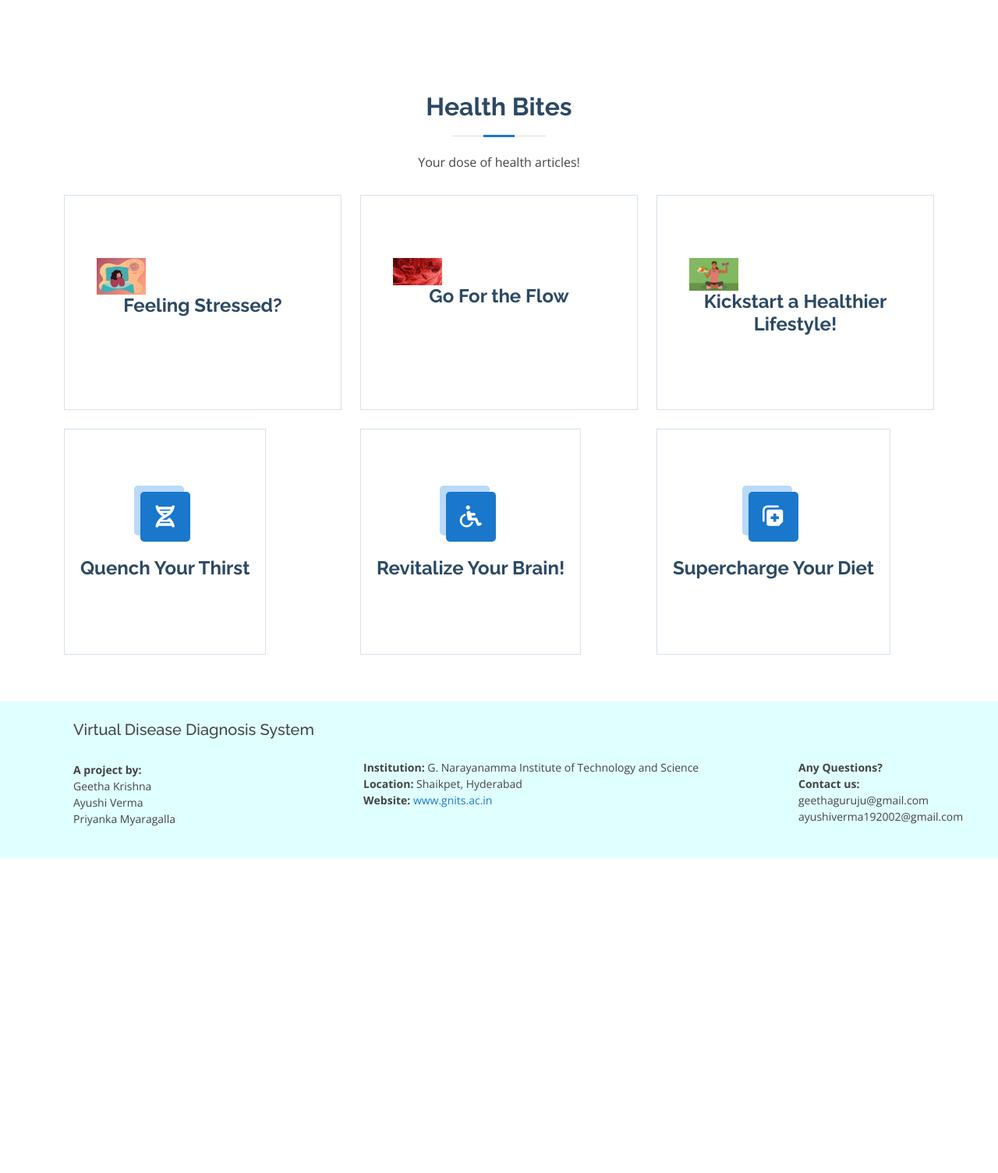
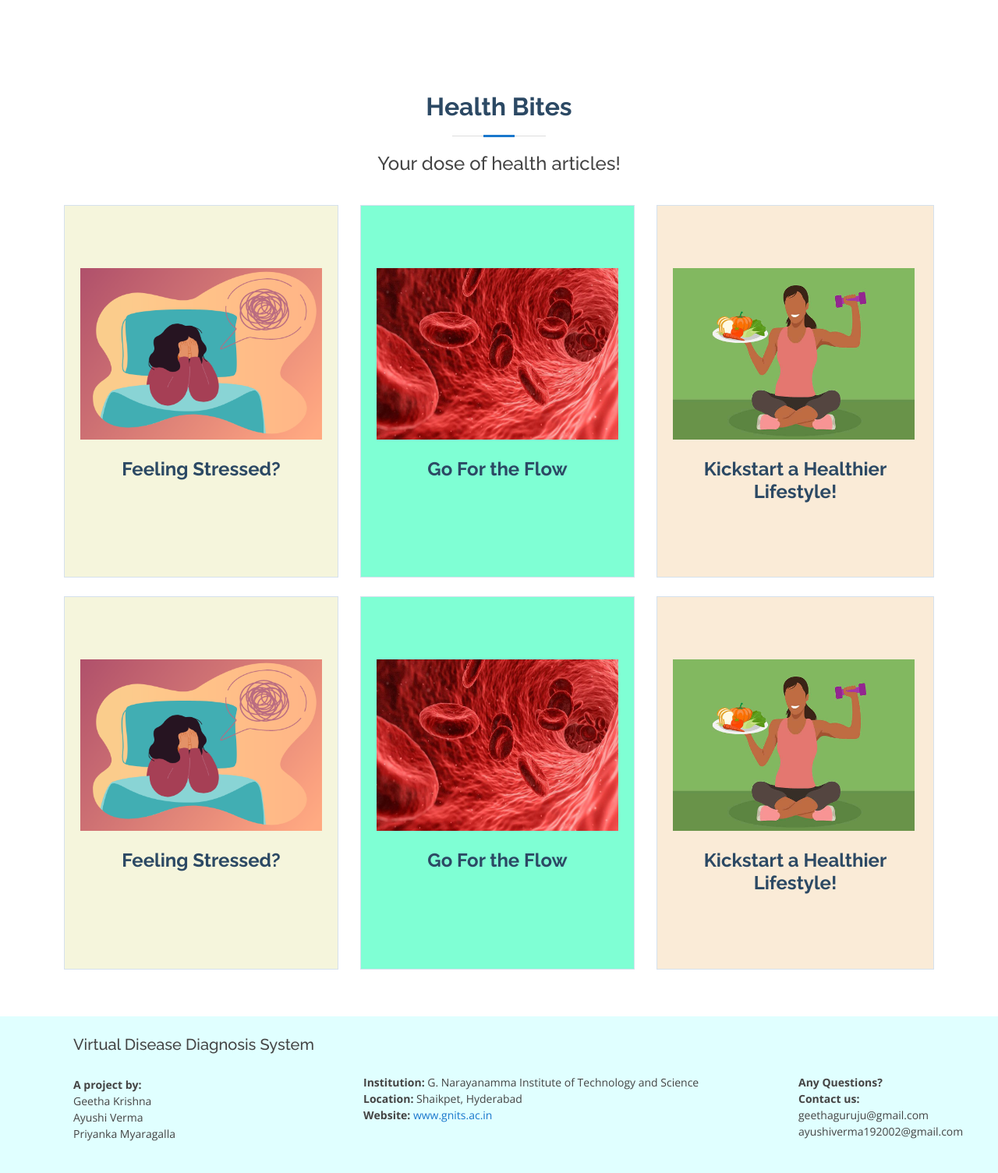
Before and after one commit to geethaguruju/Virtual-Disease-Diagnosis-System, a Flask app: page / in a window 1280 px wide. Shown: the part 1537-3042 px from the top of the page at 78% size. Before the commit the page ends 2638 px from the top, so only its background shows below. Run offline with Flask 2, Linux system fonts and the light colour scheme; parts of the project's set-up code (start-up, migrations or seed data) failed here and were passed over; some libraries are stand-ins or nearby versions.

Commit message:
Update home.html

```diff
--- a/template/home.html
+++ b/template/home.html
@@ -286,63 +286,78 @@
 
         <div class="section-title">
           <h2>Health Bites</h2>
-          <p>Your dose of health articles!</p>
+          <h4>Your dose of health articles!</h4>
         </div>
 
         <div class="row">
-          <div class="col-lg-4 col-md-6 d-flex align-items-stretch">
-            <div class="icon-box">
+          <div class="col-lg-4 col-md-6 d-flex align-items-stretch" >
+            <div class="icon-box" style="background-color:beige;">
               <div class="col-lg-4 text-center order-1 order-lg-2">
-                <img src="{{ url_for('static', filename='img/1feeling.png') }}" alt="feels" style="height:40%  ; width:60%" >
+                <img src="{{ url_for('static', filename='img/1feeling.png') }}" alt="feels" style="height:220px  ; width:310px;" >
               </div>
+              <br>
               <h4><a target = "_blank" href="https://www.amazinghealthfacts.org/health-bites/article/e/25292/t/feeling-stressed-">Feeling Stressed?</a></h4>
               <p></p>
             </div>
           </div>
 
-          <div class="col-lg-4 col-md-6 d-flex align-items-stretch mt-4 mt-md-0">
-            <div class="icon-box">
-              <div class="col-lg-4 text-center order-1 order-lg-2">
-                <img src="{{ url_for('static', filename='img/2gofortheflow.jpg') }}" alt="feels" style="height:40%   ; width:60%" >
+          <div class="col-lg-4 col-md-6 d-flex align-items-stretch mt-4 mt-md-0" >
+            <div class="icon-box" style="background-color:aquamarine;" >
+              <div class="col-lg-4 text-center order-1 order-lg-2" >
+                <img src="{{ url_for('static', filename='img/2gofortheflow.jpg') }}" alt="feels" style="height:220px   ; width:310px" >
               </div>
+              <br>
               <h4><a target = "_blank" href="https://www.amazinghealthfacts.org/health-bites/article/e/23783/t/go-for-the-flow">Go For the Flow</a></h4>
               <p></p>
             </div>
           </div>
 
-          <div class="col-lg-4 col-md-6 d-flex align-items-stretch mt-4 mt-lg-0">
-            <div class="icon-box">
+          <div class="col-lg-4 col-md-6 d-flex align-items-stretch mt-4 mt-lg-0" >
+            <div class="icon-box" style="background-color:antiquewhite;">
               <div class="col-lg-4 text-center order-1 order-lg-2">
-                <img src="{{ url_for('static', filename='img/3kickstart.jpg') }}" alt="feels" style="height:40%  ; width:60%" >
+                <img src="{{ url_for('static', filename='img/3kickstart.jpg') }}" alt="feels" style="height:220px  ; width:310px" >
               </div>
+              <br>
               <h4><a target = "_blank" href="https://www.amazinghealthfacts.org/health-bites/article/e/23787/t/kickstart-a-healthier-lifestyle-">Kickstart a Healthier Lifestyle!</a></h4>
               <p></p>
             </div>
           </div>
+          </div>
+          <br>
+          <div class="row">
+            <div class="col-lg-4 col-md-6 d-flex align-items-stretch" >
+              <div class="icon-box" style="background-color:beige;">
+                <div class="col-lg-4 text-center order-1 order-lg-2">
+                  <img src="{{ url_for('static', filename='img/1feeling.png') }}" alt="feels" style="height:220px  ; width:310px;" >
+                </div>
+                <br>
+                <h4><a target = "_blank" href="https://www.amazinghealthfacts.org/health-bites/article/e/25292/t/feeling-stressed-">Feeling Stressed?</a></h4>
+                <p></p>
+              </div>
+            </div>
 
-          <div class="col-lg-4 col-md-6 d-flex align-items-stretch mt-4">
-            <div class="icon-box">
-              <div class="icon"><i class="fas fa-dna"></i></div>
-              <h4><a target = "_blank" href="https://www.amazinghealthfacts.org/health-bites/article/e/23791/t/quench-your-thirst">Quench Your Thirst</a></h4>
-              <p></p>
+            <div class="col-lg-4 col-md-6 d-flex align-items-stretch mt-4 mt-md-0" >
+              <div class="icon-box" style="background-color:aquamarine;">
+                <div class="col-lg-4 text-center order-1 order-lg-2" >
+                  <img src="{{ url_for('static', filename='img/2gofortheflow.jpg') }}" alt="feels" style="height:220px   ; width:310px" >
+                </div>
+                <br>
+                <h4><a target = "_blank" href="https://www.amazinghealthfacts.org/health-bites/article/e/23783/t/go-for-the-flow">Go For the Flow</a></h4>
+                <p></p>
+              </div>
             </div>
-          </div>
 
-          <div class="col-lg-4 col-md-6 d-flex align-items-stretch mt-4">
-            <div class="icon-box">
-              <div class="icon"><i class="fas fa-wheelchair"></i></div>
-              <h4><a target = "_blank" href="https://www.amazinghealthfacts.org/health-bites/article/e/23793/t/revitalize-your-brain-">Revitalize Your Brain!</a></h4>
-              <p></p>
+            <div class="col-lg-4 col-md-6 d-flex align-items-stretch mt-4 mt-lg-0" >
+              <div class="icon-box" style="background-color:antiquewhite;">
+                <div class="col-lg-4 text-center order-1 order-lg-2">
+                  <img src="{{ url_for('static', filename='img/3kickstart.jpg') }}" alt="feels" style="height:220px  ; width:310px" >
+                </div>
+                <br>
+                <h4><a target = "_blank" href="https://www.amazinghealthfacts.org/health-bites/article/e/23787/t/kickstart-a-healthier-lifestyle-">Kickstart a Healthier Lifestyle!</a></h4>
+                <p></p>
+              </div>
             </div>
-          </div>
 
-          <div class="col-lg-4 col-md-6 d-flex align-items-stretch mt-4">
-            <div class="icon-box">
-              <div class="icon"><i class="fas fa-notes-medical"></i></div>
-              <h4><a target = "_blank" href="https://www.amazinghealthfacts.org/health-bites/article/e/23788/t/supercharge-your-diet">Supercharge Your Diet</a></h4>
-              <p></p>
-            </div>
-          </div>
 
         </div>
 
```
